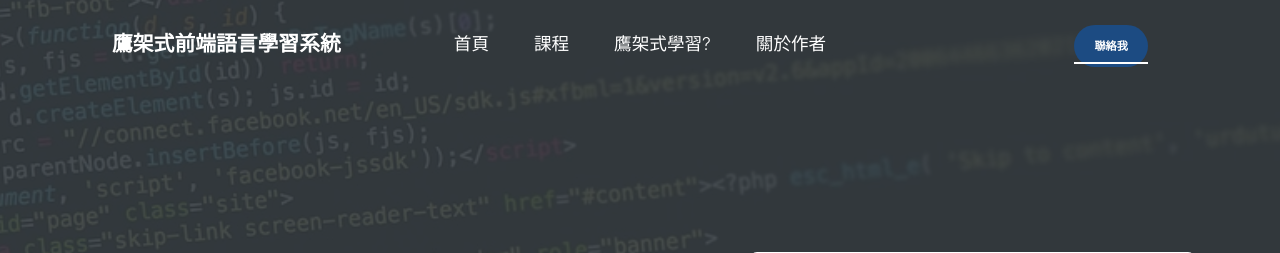
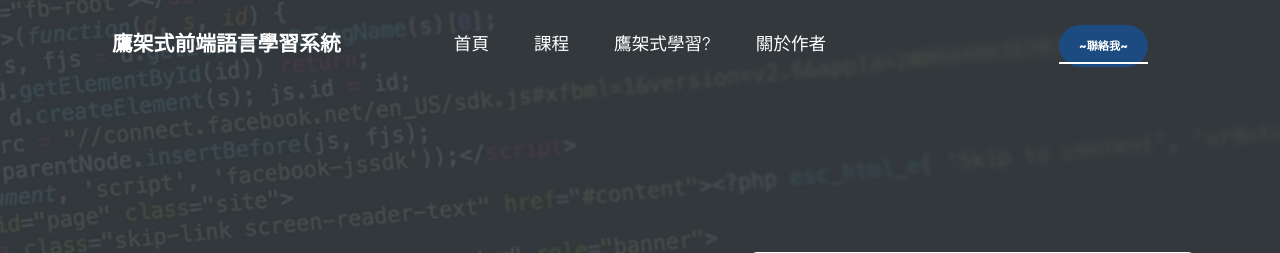
Before and after one commit to Jayce0918/leelearning, a Django app: page /index/ in a window 1280 px wide. Shown: the top 253 px of the page. Run offline with Django 3.2, Linux system fonts and the light colour scheme; some libraries are stand-ins or nearby versions; some web fonts are replaced.

Commit message:
修改~聯絡我~

```diff
--- a/templates/index.html
+++ b/templates/index.html
@@ -55,7 +55,7 @@
           <div class="ml-auto w-25">
             <nav class="site-navigation position-relative text-right" role="navigation">
               <ul class="site-menu main-menu site-menu-dark js-clone-nav mr-auto d-none d-lg-block m-0 p-0">
-                <li class="cta"><a href="#contact-section" class="nav-link"><span>聯絡我</span></a></li>
+                <li class="cta"><a href="#contact-section" class="nav-link"><span>~聯絡我~</span></a></li>
               </ul>
             </nav>
             <a href="#" class="d-inline-block d-lg-none site-menu-toggle js-menu-toggle text-black float-right"><span class="icon-menu h3"></span></a>
```
